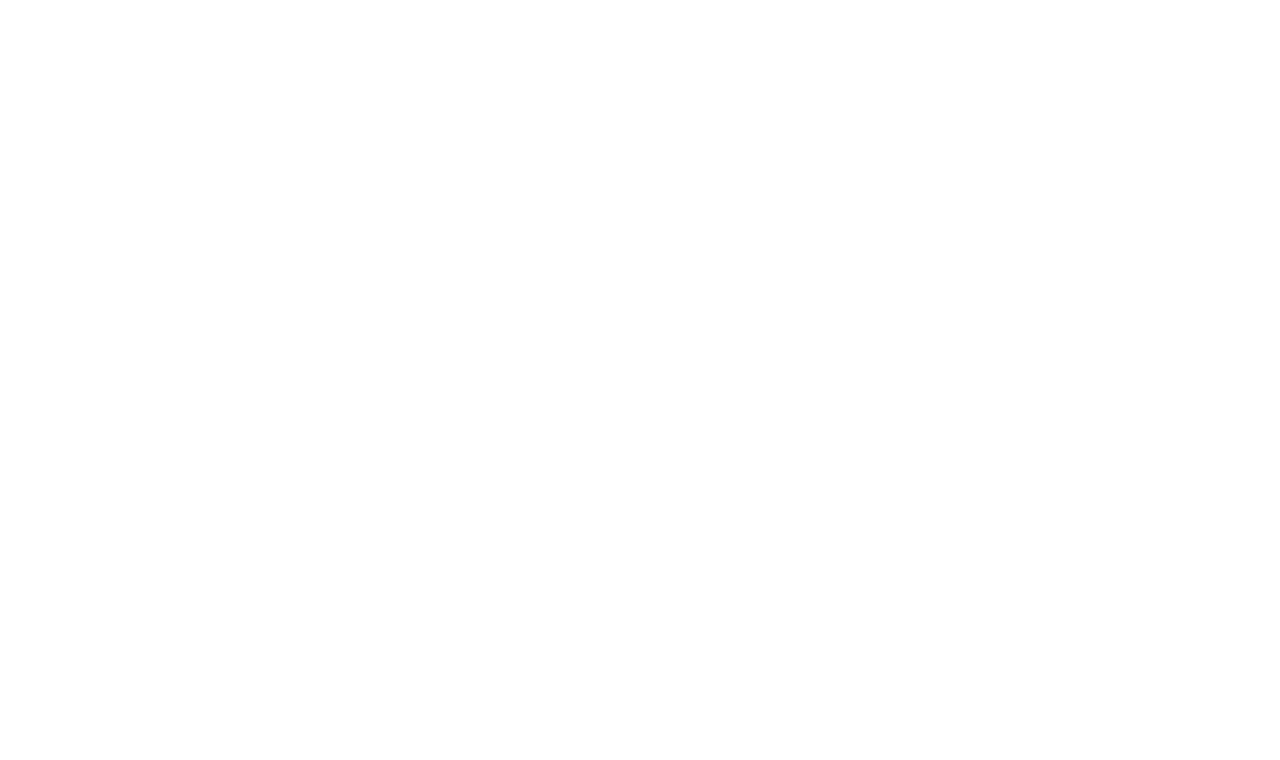
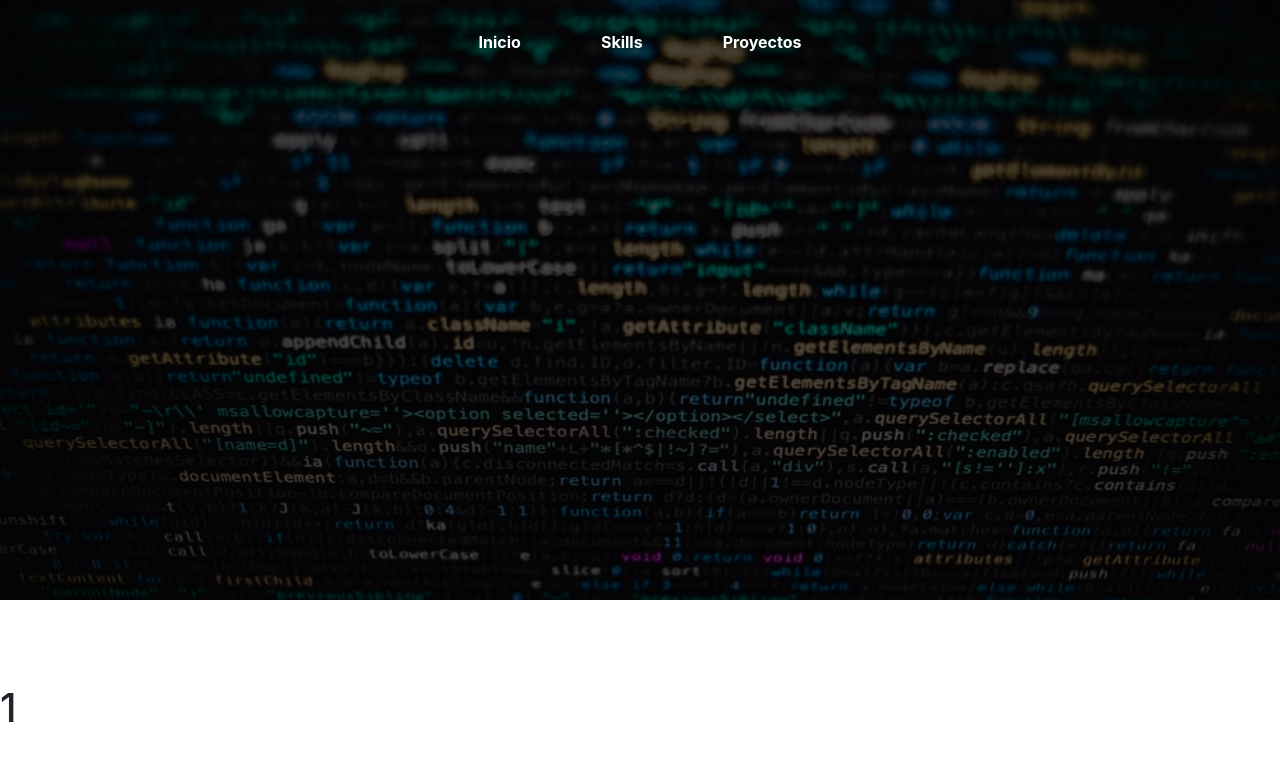
Before and after one commit to Kjrokz/curriculum, a Gatsby site: page / in a window 1280 px wide. Built offline with nearby package versions, Linux system fonts and the light colour scheme; Gatsby itself is replaced by a stand-in of ours.

Commit message:
Fondo de perfil agregada

```diff
--- /dev/null
+++ b/src/components/Menu.scss
@@ -0,0 +1,29 @@
+.menu {
+  position: relative;
+  z-index: 10;
+  ul {
+    display: flex;
+    list-style-type: none;
+    justify-content: center;
+    margin: 0;
+    padding: 0;
+    li {
+      margin-right: 20px;
+      padding: 30px;
+      font-weight: bold;
+      &:last-child {
+        margin-right: 0;
+      }
+
+      a {
+        color: white;
+        transition: 0.3s ease-in;
+        &:hover {
+          color: cadetblue;
+          text-decoration: none;
+          transition: 0.3s ease-out;
+        }
+      }
+    }
+  }
+}
--- /dev/null
+++ b/src/components/Menu.tsx
@@ -0,0 +1,33 @@
+import React from "react"
+
+import { Container } from "react-bootstrap"
+
+import { Link } from "gatsby"
+
+import "../components/Menu.scss"
+
+export interface MenuProps {
+  colorMenu?: string
+}
+
+const Menu: React.SFC<MenuProps> = ({ colorMenu }) => {
+  return (
+    <header className="menu" style={{ backgroundColor: colorMenu }}>
+      <Container>
+        <ul>
+          <li>
+            <Link to="/">Inicio</Link>
+          </li>
+          <li>
+            <Link to="/skills">Skills</Link>
+          </li>
+          <li>
+            <Link to="/proyectos">Proyectos</Link>
+          </li>
+        </ul>
+      </Container>
+    </header>
+  )
+}
+
+export default Menu
--- /dev/null
+++ b/src/components/Perfil.scss
@@ -0,0 +1,24 @@
+.perfil {
+  position: relative;
+  top: -84px;
+  width: 100%;
+  z-index: 0;
+  .pantallaFondo {
+    background-image: url("../images//code.jpg");
+    background-position: top;
+    background-repeat: no-repeat;
+    background-size: cover;
+    width: 100%;
+    height: 600px;
+  }
+
+  .opacidad {
+    background-color: black;
+    position: absolute;
+    top: 0;
+    left: 0;
+    width: 100%;
+    height: 600px;
+    opacity: 0.7;
+  }
+}
--- /dev/null
+++ b/src/components/Perfil.tsx
@@ -0,0 +1,16 @@
+import React from "react"
+
+import "./Perfil.scss"
+
+export interface ProfileProps {}
+
+const Profile: React.SFC<ProfileProps> = () => {
+  return (
+    <div className="perfil">
+      <div className="pantallaFondo" />
+      <div className="opacidad"></div>
+    </div>
+  )
+}
+
+export default Profile
--- /dev/null
+++ b/src/layouts/LayoutPrincipal.tsx
@@ -0,0 +1,20 @@
+import React from "react"
+import Menu from "../components/Menu"
+
+export interface LayoutPrincipalProps {
+  colorMenu?: string
+}
+
+const LayoutPrincipal: React.SFC<LayoutPrincipalProps> = ({
+  children,
+  colorMenu,
+}): JSX.Element => {
+  return (
+    <>
+      <Menu colorMenu={colorMenu} />
+      <main>{children}</main>
+    </>
+  )
+}
+
+export default LayoutPrincipal
--- a/src/pages/index.tsx
+++ b/src/pages/index.tsx
@@ -1,9 +1,18 @@
 import React from "react"
 
 import "../pages/index.scss"
+import LayoutPrincipal from "../layouts/LayoutPrincipal"
+import Perfil from "../components/Perfil"
 
 const IndexPage = () => {
-  return <></>
+  return (
+    <>
+      <LayoutPrincipal colorMenu="transparent">
+        <Perfil />
+        <h1>1</h1>
+      </LayoutPrincipal>
+    </>
+  )
 }
 
 export default IndexPage
```
Also changed, not shown: src/pages/proyectos.tsx (added, +10 -0 lines), src/pages/skills.tsx (added, +14 -0 lines), src/images/code.jpg (added), src/images/gatsby-astronaut.png (deleted), src/images/gatsby-icon.png (deleted).
